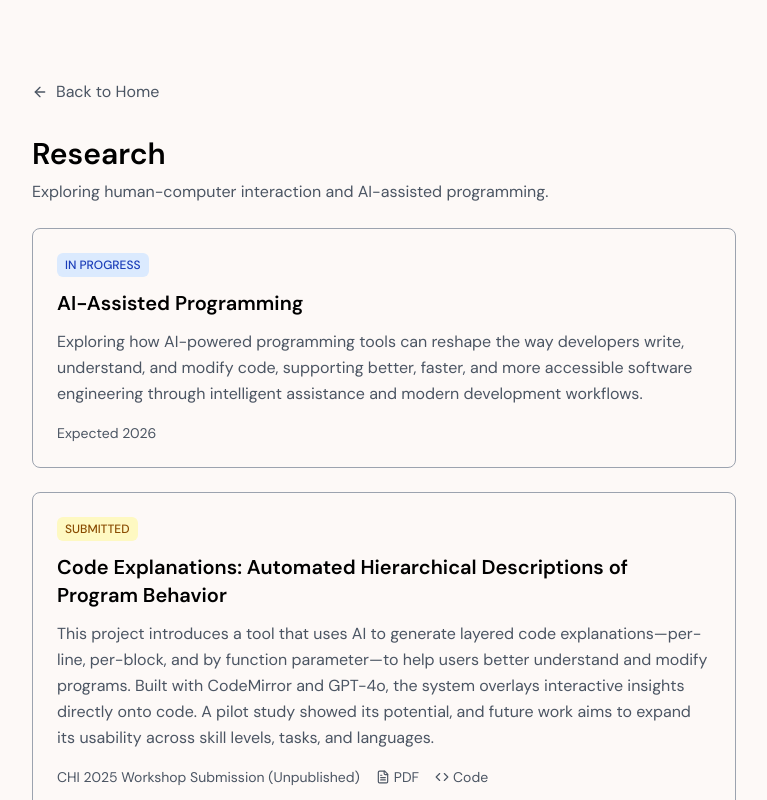
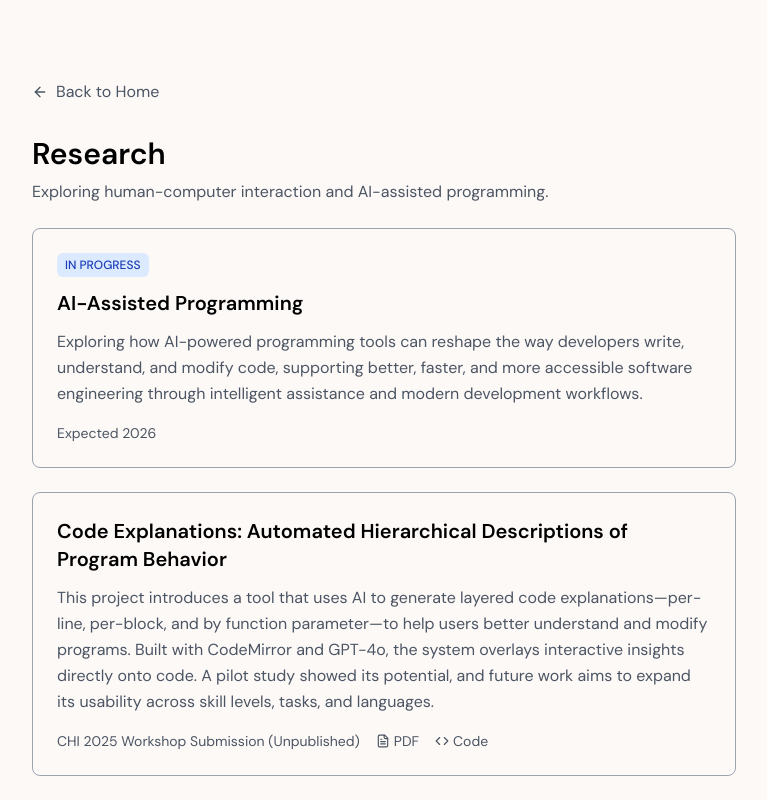
Before and after one commit to c-goenka/personal-website, a Next.js app: page /research in a window 1280 px wide. Shown: the top 800 px of the page, without its empty margins (256-1023 px from the left). Built offline with nearby package versions, Linux system fonts and the light colour scheme.

Commit message:
updated resume and formatting changes

```diff
--- a/src/app/research/page.tsx
+++ b/src/app/research/page.tsx
@@ -25,12 +25,14 @@ export default function Research() {
             <div className="space-y-6">
                 {projects.map((project) => (
                     <div key={project.id} className="border border-border rounded-lg p-6 hover:border-muted transition-all duration-200">
-                        {/* Status Badge and Title */}
-                        <div className="flex items-start gap-3 mb-3">
-                            <span className={`px-2 py-1 text-xs font-medium rounded-md ${getStatusColor(project.status)}`}>
-                                {getStatusLabel(project.status)}
-                            </span>
-                        </div>
+                        {/* Status Badge */}
+                        {project.status && (
+                            <div className="flex items-start gap-3 mb-3">
+                                <span className={`px-2 py-1 text-xs font-medium rounded-md ${getStatusColor(project.status)}`}>
+                                    {getStatusLabel(project.status)}
+                                </span>
+                            </div>
+                        )}
 
                         {/* Title */}
                         <h2 className="text-xl font-semibold mb-3 text-foreground">
--- a/src/data/projects.ts
+++ b/src/data/projects.ts
@@ -19,7 +19,7 @@ export const projects: Project[] = [
     {
         id: "board-wizard",
         title: "Board Wizard",
-        description: "AI-powered board game companion that helps players quickly find and understand rules without flipping through lengthy manuals",
+        description: "AI-powered board game companion that helps players quickly find and understand rules without flipping through lengthy manuals.",
         technologies: ["Python", "Streamlit", "LangChain", "OpenAI"],
         date: "2025-03",
         links: {
--- a/src/data/research.ts
+++ b/src/data/research.ts
@@ -2,7 +2,7 @@ export interface ResearchProject {
     id: string;
     title: string;
     description: string;
-    status: 'published' | 'submitted' | 'in-progress' | 'presented';
+    status?: 'published' | 'submitted' | 'in-progress' | 'presented';
     venue?: string;
     year?: string;
     links: {
@@ -27,7 +27,7 @@ export const researchProjects: ResearchProject[] = [
         id: "code-explanations",
         title: "Code Explanations: Automated Hierarchical Descriptions of Program Behavior",
         description: "This project introduces a tool that uses AI to generate layered code explanations—per-line, per-block, and by function parameter—to help users better understand and modify programs. Built with CodeMirror and GPT-4o, the system overlays interactive insights directly onto code. A pilot study showed its potential, and future work aims to expand its usability across skill levels, tasks, and languages.",
-        status: "submitted",
+        // status: "submitted",
         venue: "CHI 2025 Workshop Submission (Unpublished)",
         links: {
             pdf: "/papers/code-explanations-chi25.pdf",
```
Also changed, not shown: 1 other file (tests, documents, lock files or other folders).
